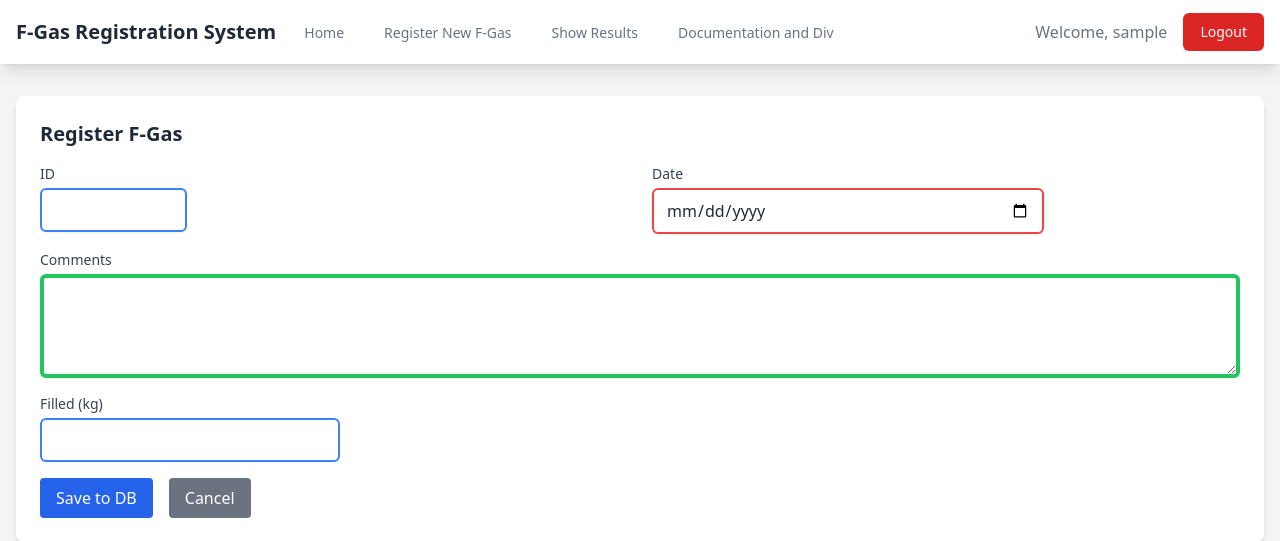
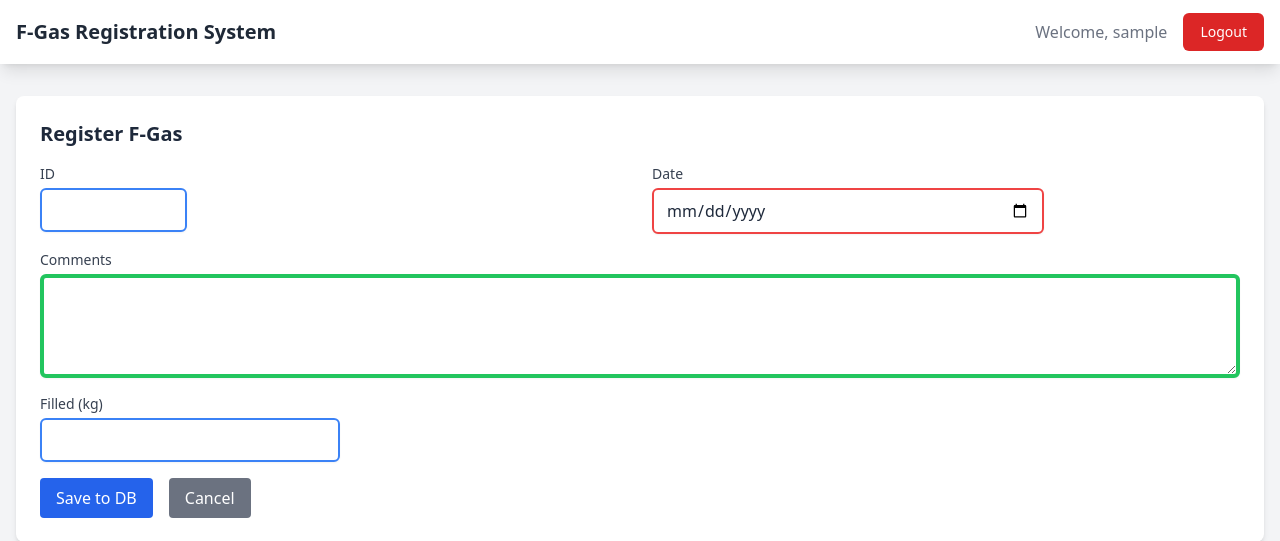
Before and after one commit to snippsat/F-gas-app, a Flask app: page /register in a window 1280 px wide. Shown: the top 541 px of the page. Run offline with Flask 3, Linux system fonts and the light colour scheme; the visitor is signed in with stand-in values (Sample User, id 1); some libraries are stand-ins or nearby versions.

Commit message:
Simplify navigation bar to only show login/register information

```diff
--- a/app/templates/base.html
+++ b/app/templates/base.html
@@ -124,36 +124,10 @@
     <nav class="bg-white shadow-lg">
       <div class="max-w-7xl mx-auto px-4">
         <div class="flex justify-between h-16">
-          <div class="flex">
-            <div class="flex-shrink-0 flex items-center">
-              <a href="{{ url_for('main.index') }}" class="text-xl font-bold text-gray-800"
-                >F-Gas Registration System</a
-              >
-            </div>
-            <div class="hidden md:ml-6 md:flex md:space-x-8">
-              <a
-                href="{{ url_for('main.index') }}"
-                class="inline-flex items-center px-1 pt-1 border-b-2 border-transparent text-sm font-medium text-gray-500 hover:text-gray-700 hover:border-gray-300"
-                >Home</a
-              >
-              {% if current_user.is_authenticated %}
-              <a
-                href="{{ url_for('main.register') }}"
-                class="inline-flex items-center px-1 pt-1 border-b-2 border-transparent text-sm font-medium text-gray-500 hover:text-gray-700 hover:border-gray-300"
-                >Register New F-Gas</a
-              >
-              {% endif %}
-              <a
-                href="{{ url_for('main.results') }}"
-                class="inline-flex items-center px-1 pt-1 border-b-2 border-transparent text-sm font-medium text-gray-500 hover:text-gray-700 hover:border-gray-300"
-                >Show Results</a
-              >
-              <a
-                href="{{ url_for('main.documents') }}"
-                class="inline-flex items-center px-1 pt-1 border-b-2 border-transparent text-sm font-medium text-gray-500 hover:text-gray-700 hover:border-gray-300"
-                >Documentation and Div</a
-              >
-            </div>
+          <div class="flex-shrink-0 flex items-center">
+            <a href="{{ url_for('main.index') }}" class="text-xl font-bold text-gray-800"
+              >F-Gas Registration System</a
+            >
           </div>
           <div class="flex items-center">
             {% if current_user.is_authenticated %}
```
